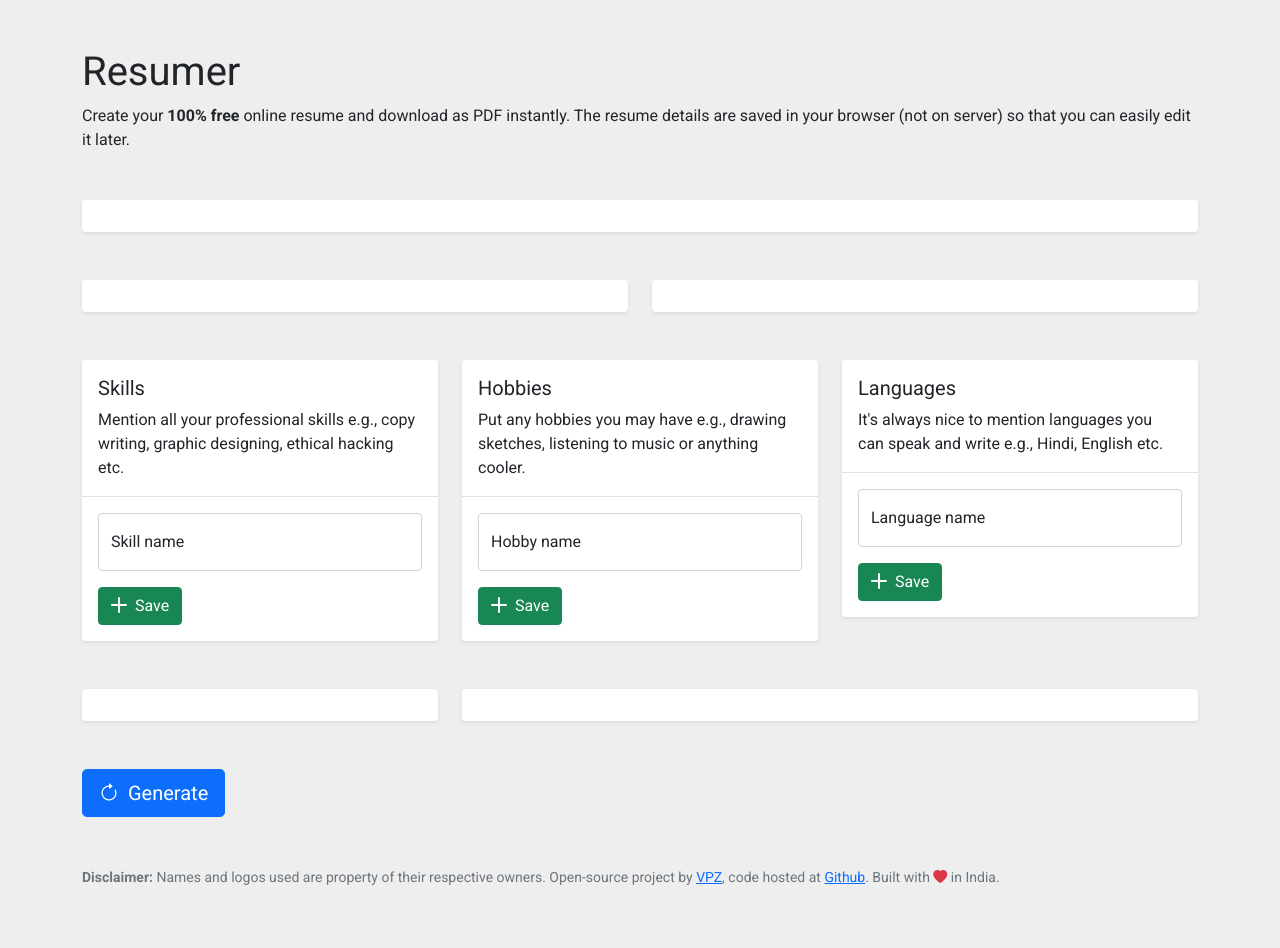
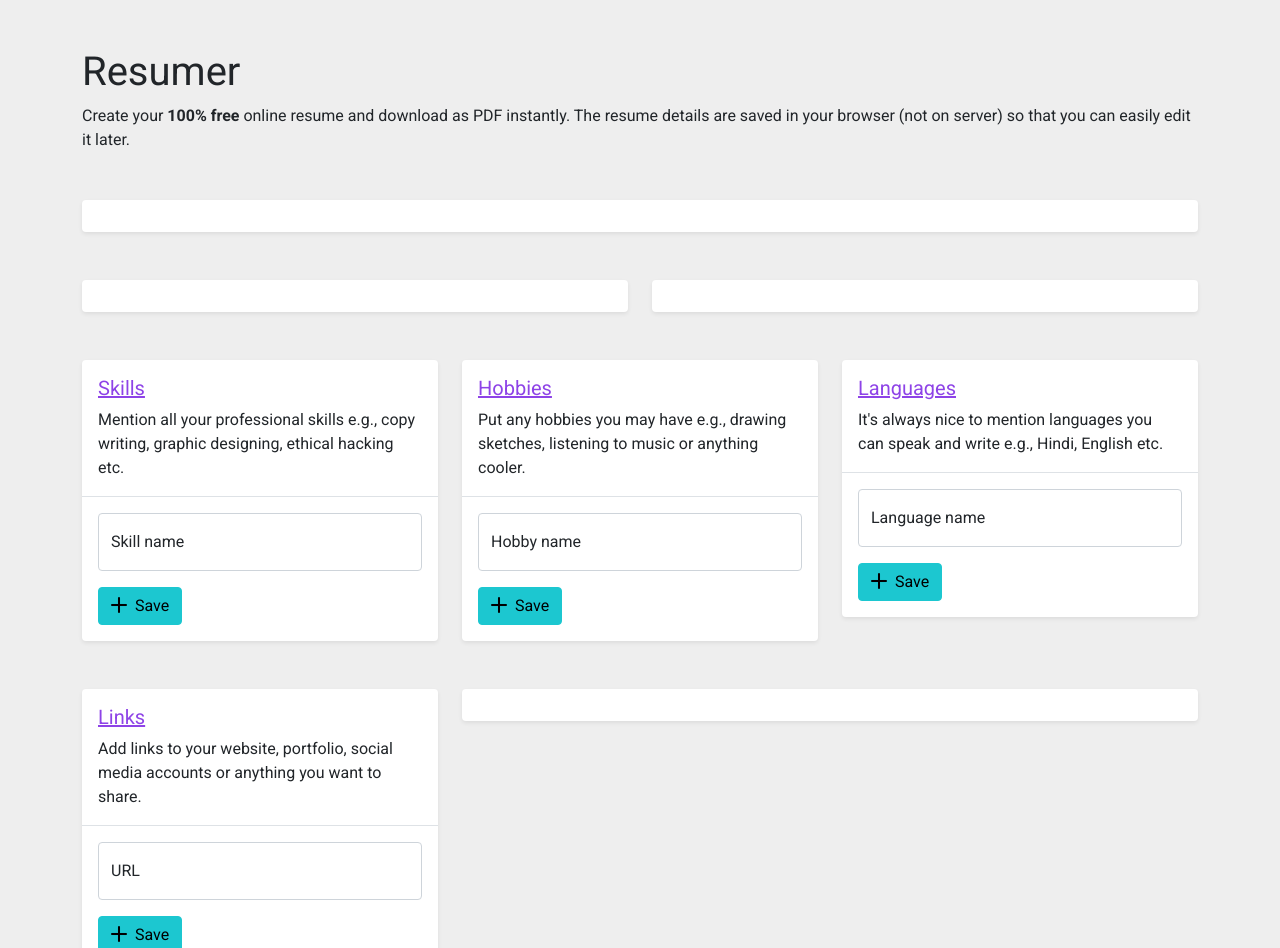
Before and after one commit to vaibhavpandeyvpz/resumer, a React (Create React App) app in the folder portal/: page / in a window 1280 px wide. Shown: the top 948 px of the page. Built offline with nearby package versions, Linux system fonts and the light colour scheme.

Commit message:
Create links widget & stylize some.

```diff
--- a/portal/src/index.scss
+++ b/portal/src/index.scss
@@ -1,3 +1,11 @@
+$primary: #8e43e7;
+$secondary: #1cc7d0;
+
+$info: #00aeff;
+$success: #2baf2b;
+$warning: #ffd900;
+$danger: #ff0000;
+
 $body-bg: #eee;
 
 $font-family-sans-serif: "Roboto", sans-serif;
--- a/portal/src/sections/HobbySection.js
+++ b/portal/src/sections/HobbySection.js
@@ -22,7 +22,7 @@
   return (
     <div className="card border-0 shadow-sm">
       <div className="card-body">
-        <h5 className="card-title">Hobbies</h5>
+        <h5 className="card-title text-primary text-decoration-underline">Hobbies</h5>
         <p className="card-text">
           Put any hobbies you may have e.g., drawing sketches, listening to music or anything cooler.
         </p>
@@ -53,7 +53,7 @@
             {error ? <div className="invalid-feedback">{error}</div> : null}
             <label htmlFor="hobby-name">Hobby name</label>
           </div>
-          <button className="btn btn-success">
+          <button className="btn btn-secondary">
             <i className="bi-plus-lg me-1" /> Save
           </button>
         </form>
--- a/portal/src/sections/LanguageSection.js
+++ b/portal/src/sections/LanguageSection.js
@@ -22,7 +22,7 @@
   return (
     <div className="card border-0 shadow-sm">
       <div className="card-body">
-        <h5 className="card-title">Languages</h5>
+        <h5 className="card-title text-primary text-decoration-underline">Languages</h5>
         <p className="card-text">It's always nice to mention languages you can speak and write e.g., Hindi, English etc.</p>
       </div>
       {languages.length > 0
@@ -51,7 +51,7 @@
             {error ? <div className="invalid-feedback">{error}</div> : null}
             <label htmlFor="language-name">Language name</label>
           </div>
-          <button className="btn btn-success">
+          <button className="btn btn-secondary">
             <i className="bi-plus-lg me-1" /> Save
           </button>
         </form>
--- a/portal/src/sections/LinkSection.js
+++ b/portal/src/sections/LinkSection.js
@@ -1,9 +1,70 @@
-import React from 'react'
+import React, { useState } from 'react'
+import { connect } from 'react-redux'
+import classNames from 'classnames'
+import { addLink, removeLink } from '../store'
 
-export default function LinkSection() {
+const LinkSection = ({ links, addLink, removeLink }) => {
+  const [error, setError] = useState('')
+  const [link, setLink] = useState('')
+  const handleFormSubmit = e => {
+    e.preventDefault()
+    if (link) {
+      addLink(link)
+      setLink('')
+    } else {
+      setError('Please enter a URL.')
+    }
+  }
+  const handleRemoveClick = (e, i) => {
+    e.preventDefault()
+    removeLink(i)
+  }
   return (
     <div className="card border-0 shadow-sm">
-      <div className="card-body" />
+      <div className="card-body">
+        <h5 className="card-title text-primary text-decoration-underline">Links</h5>
+        <p className="card-text">
+          Add links to your website, portfolio, social media accounts or anything you want to share.
+        </p>
+      </div>
+      {links.length > 0
+        ? (
+          <ul className="list-group list-group-flush border-top">
+            {links.map((link, i) => (
+              <li className="list-group-item" key={`link-${i}`}>
+                <div className="d-flex justify-content-between">
+                  <span className="text-nowrap overflow-hidden me-3" style={{textOverflow: 'ellipsis'}}>
+                    {i + 1}. <a href={link} rel="noopener noreferrer" target="_blank">{link}</a>
+                  </span>
+                  <i className="bi-trash text-danger" onClick={e => handleRemoveClick(e, i)} />
+                </div>
+              </li>
+            ))}
+          </ul>
+        )
+        : null}
+      <div className="card-body border-top">
+        <form onSubmit={handleFormSubmit}>
+          <div className="form-floating mb-3">
+            <input className={classNames('form-control', { 'is-invalid': !!error })}
+                   id="link-name"
+                   onChange={e => setLink(e.target.value)}
+                   onKeyUp={() => setError('')}
+                   placeholder="https://facebook.com/example"
+                   value={link} />
+            {error ? <div className="invalid-feedback">{error}</div> : null}
+            <label htmlFor="link-name">URL</label>
+          </div>
+          <button className="btn btn-secondary">
+            <i className="bi-plus-lg me-1" /> Save
+          </button>
+        </form>
+      </div>
     </div>
   )
 }
+
+export default connect(
+  ({ links }) => ({ links }),
+  { addLink, removeLink }
+)(LinkSection)
--- a/portal/src/sections/SkillSection.js
+++ b/portal/src/sections/SkillSection.js
@@ -22,7 +22,7 @@
   return (
     <div className="card border-0 shadow-sm">
       <div className="card-body">
-        <h5 className="card-title">Skills</h5>
+        <h5 className="card-title text-primary text-decoration-underline">Skills</h5>
         <p className="card-text">
           Mention all your professional skills e.g., copy writing, graphic designing, ethical hacking etc.
         </p>
@@ -53,7 +53,7 @@
             {error ? <div className="invalid-feedback">{error}</div> : null}
             <label htmlFor="skill-name">Skill name</label>
           </div>
-          <button className="btn btn-success">
+          <button className="btn btn-secondary">
             <i className="bi-plus-lg me-1" /> Save
           </button>
         </form>
```
